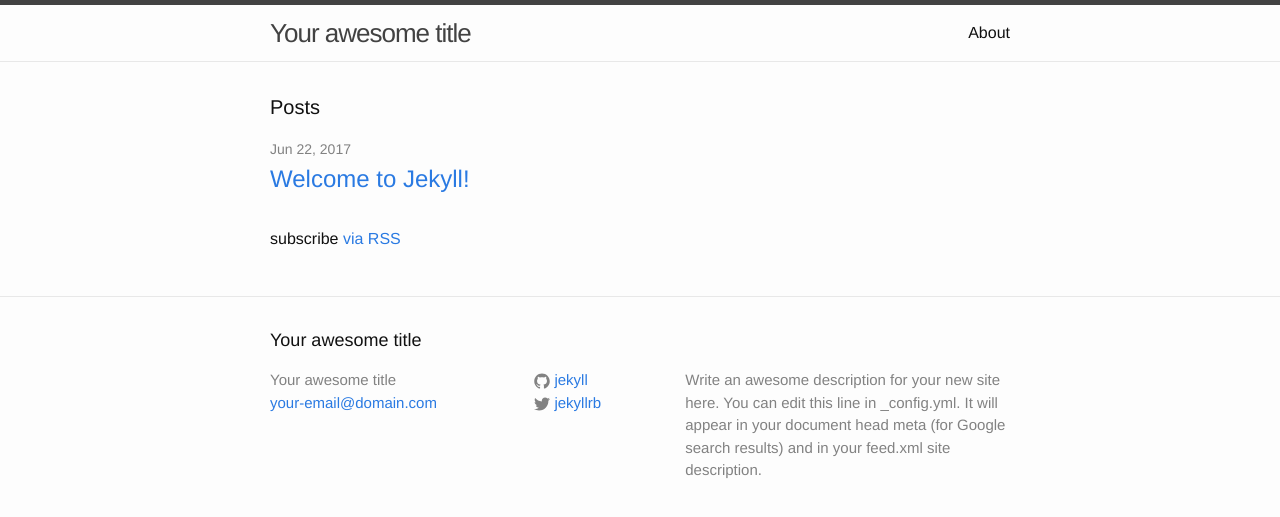
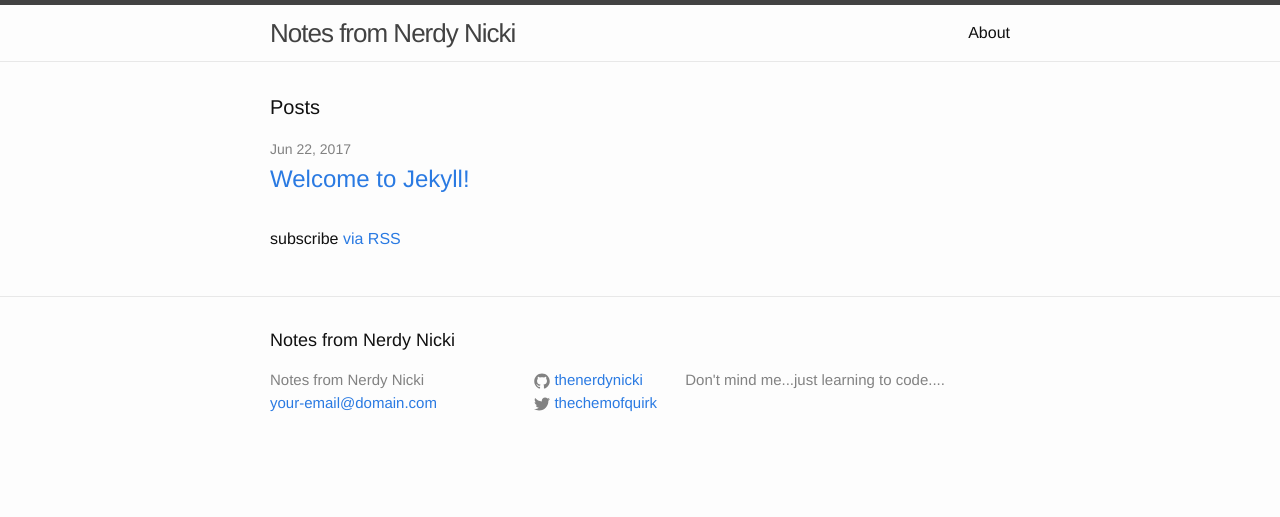
Before and after one commit to thenerdynicki/thenerdynicki.github.io, a Jekyll site: the page built from index.html, in a window 1280 px wide. Shown: the top 517 px of the page. Built offline with Jekyll 4.4.1, drawn with Linux system fonts in a browser that asks for light colours.

Commit message:
Update _config.yml

```diff
--- a/_config.yml
+++ b/_config.yml
@@ -6,16 +6,14 @@
 # 'jekyll serve'. If you change this file, please restart the server process.
 
 # Site settings
-title: Your awesome title
+title: Notes from Nerdy Nicki
 email: your-email@domain.com
 description: > # this means to ignore newlines until "baseurl:"
-  Write an awesome description for your new site here. You can edit this
-  line in _config.yml. It will appear in your document head meta (for
-  Google search results) and in your feed.xml site description.
+  Don't mind me...just learning to code....
 baseurl: "" # the subpath of your site, e.g. /blog
-url: "http://yourdomain.com" # the base hostname & protocol for your site
-twitter_username: jekyllrb
-github_username:  jekyll
+url: "https://https://thenerdynicki.github.io" # the base hostname & protocol for your site
+twitter_username: thechemofquirk
+github_username:  thenerdynicki
 
 # Build settings
 markdown: kramdown
```
